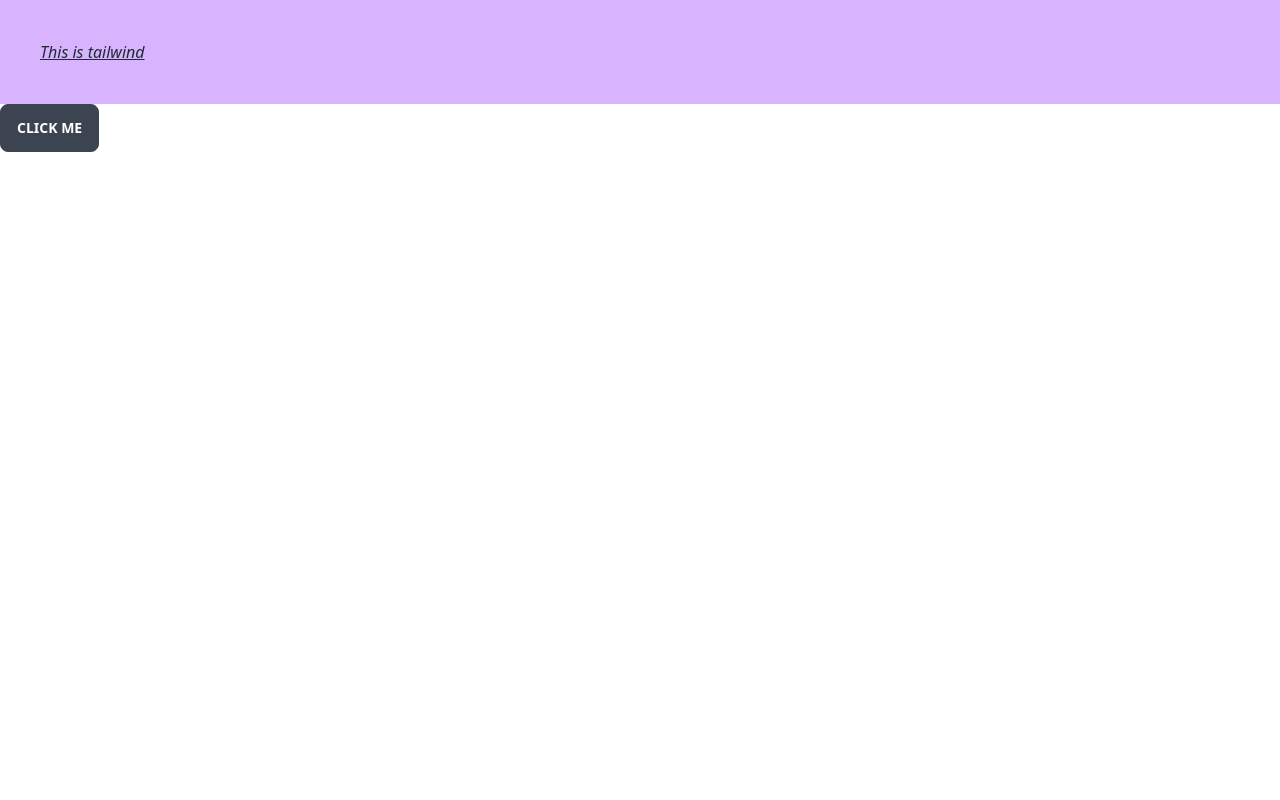
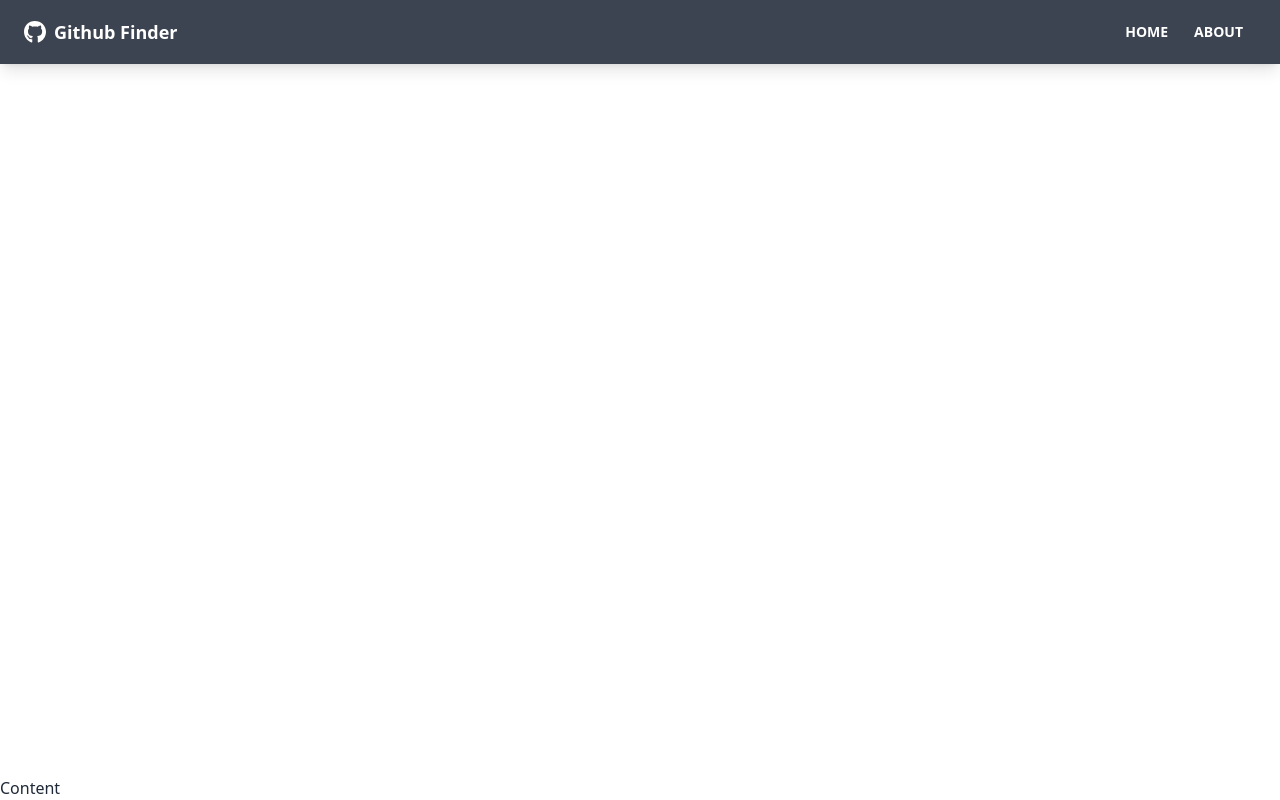
Before and after one commit to Naveenchand-Dev/github-Finder-Reactjs, a React (Create React App) app: page / in a window 1280 px wide. Built offline with nearby package versions, Linux system fonts and the light colour scheme.

Commit message:
navbar component added

```diff
--- a/package.json
+++ b/package.json
@@ -9,6 +9,8 @@
     "daisyui": "^2.14.0",
     "react": "^18.0.0",
     "react-dom": "^18.0.0",
+    "react-icons": "^4.3.1",
+    "react-router-dom": "^6.3.0",
     "react-scripts": "^5.0.1",
     "web-vitals": "^2.1.4"
   },
--- a/src/App.js
+++ b/src/App.js
@@ -1,11 +1,15 @@
 import React from "react";
+import { BrowserRouter as Router, Routes, Route, Link } from "react-router-dom";
+import Navbar from "./components/layout/Navbar";
 
 function App() {
   return (
-    <div>
-      <h2 className="underline italic bg-purple-300 p-10">This is tailwind</h2>
-      <button className="btn"> Click Me</button>
-    </div>
+    <Router>
+      <div className="flex flex-col justify-between h-screen">
+        <Navbar />
+        <main>Content</main>
+      </div>
+    </Router>
   );
 }
 
--- /dev/null
+++ b/src/components/layout/Navbar.jsx
@@ -0,0 +1,35 @@
+import React from "react";
+import { FaGithub } from "react-icons/fa";
+import { Link } from "react-router-dom";
+
+function Navbar({ title }) {
+  return (
+    <nav className="navbar mb-12 shadow-lg bg-neutral text-neutral-content">
+      <div className="container mx-auto">
+        <div className="flex-none px-2 mx-2">
+          <FaGithub className="inline pr-2 text-3xl" />
+          <Link to="/" className="text-lg font-bold align-middle">
+            {title}
+          </Link>
+        </div>
+
+        <div className="flex-1 px-2 mx-2">
+          <div className="flex justify-end">
+            <Link to="/" className="btn btn-ghost btn-sm rounded-btn">
+              Home
+            </Link>
+            <Link to="/about" className="btn btn-ghost btn-sm rounded-btn">
+              About
+            </Link>
+          </div>
+        </div>
+      </div>
+    </nav>
+  );
+}
+
+Navbar.defaultProps = {
+  title: "Github Finder",
+};
+
+export default Navbar;
```
Also changed, not shown: 1 other file (tests, documents, lock files or other folders).
